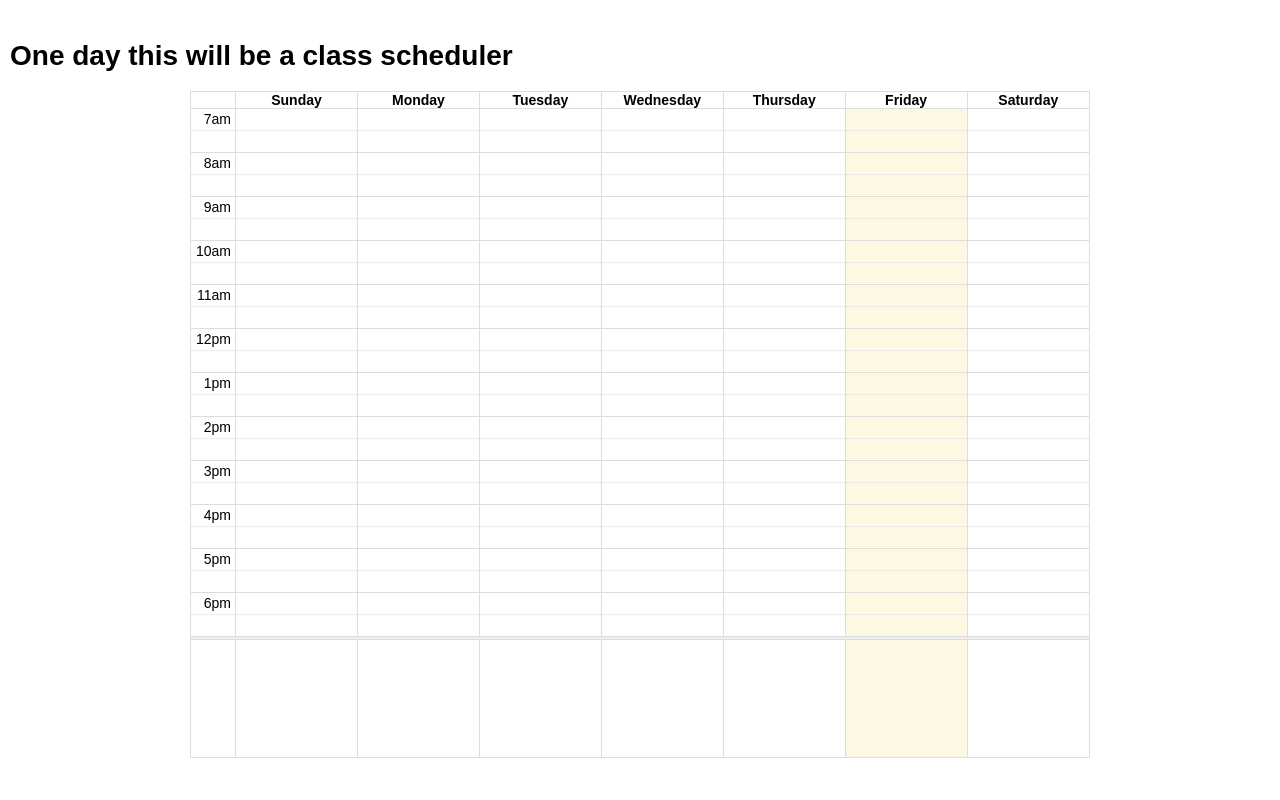
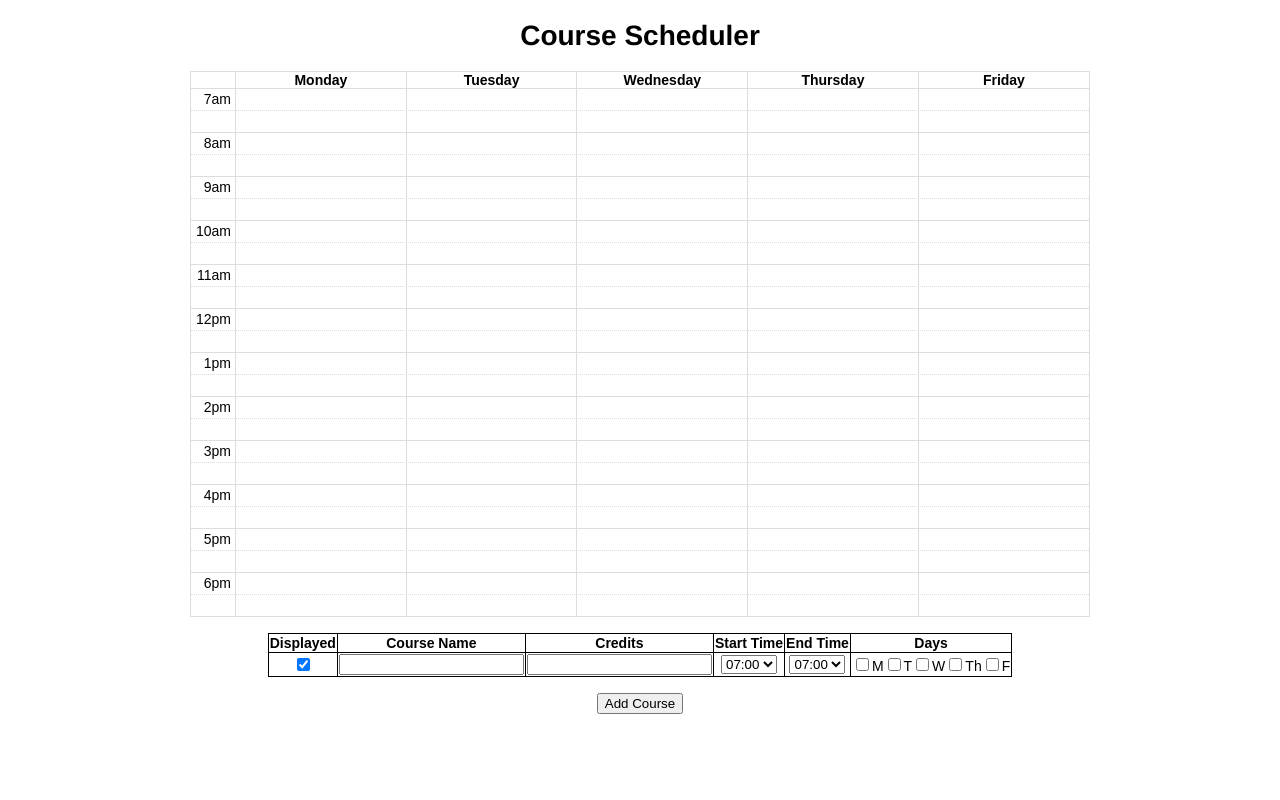
Before and after one commit to theyer/CoursePlanner, a Flask app: page / in a window 1280 px wide. Run offline with Flask 2, Linux system fonts and the light colour scheme.

Commit message:
First working prototype (:
Core functionality is present:
  * Add course to list and calendar
  * Toggle course being displayed on cal

```diff
--- a/static/script.js
+++ b/static/script.js
@@ -1,7 +1,206 @@
-'use strict';
+// TODO: Learn some JS best practices because I'm sure it's not this...
+//   - Better way to do global calendar obj?
+//   - Submit new course as a form?
+//   - Hook into elements by ID rather than excessive indexing?
+//   - Better way to create initial table?
+//   - Maybe use JQuery?
 
-window.addEventListener('load', function () {
+var calendar;  // Global calendar object, created on DOMContentLoaded.
+var TIMES = ["07:00", "07:30", "08:00", "08:30", "09:00", "09:30",
+    "10:00", "10:30", "11:00", "11:30", "12:00", "12:30",
+    "13:00", "13:30", "14:00", "14:30", "15:00", "15:30",
+    "16:00", "16:30", "17:00", "17:30", "18:00", "18:30",
+    "19:00"];
 
-  console.log("Hello World!");
+function getDaysOfWeek(week_checkboxes) {
+    var days = []
+    // Skip over "label" elements.
+    if (week_checkboxes[0].checked) days.push(1);
+    if (week_checkboxes[2].checked) days.push(2);
+    if (week_checkboxes[4].checked) days.push(3);
+    if (week_checkboxes[6].checked) days.push(4);
+    if (week_checkboxes[8].checked) days.push(5);
+    return days;
+}
 
+function createTimeDropdown(id) {
+    var dropdown = document.createElement("select");
+    if (id != undefined) dropdown.setAttribute('id', id);
+    for (let time of TIMES) {
+        var option = document.createElement("option");
+        option.value = time;
+        option.innerHTML = time;
+        dropdown.appendChild(option);
+    }
+    return dropdown;
+}
+
+function createLabel(label_text) {
+    var label = document.createElement("label");
+    label.innerHTML = label_text;
+    return label;
+}
+
+function createCheckbox(is_checked, is_disabled, id, onclick) {
+    var checkbox = document.createElement("input");
+    checkbox.setAttribute("type", "checkbox");
+    if (id != undefined) checkbox.setAttribute("id", id);
+    if (onclick != undefined) checkbox.setAttribute("onclick", onclick);
+    checkbox.disabled = is_disabled;
+    checkbox.checked = is_checked;
+    return checkbox;
+}
+
+function addCourse() {
+    var is_displayed = document.getElementById('new_is_displayed').checked;
+    var course_name = document.getElementById('new_course_name').value;
+    var course_credits = document.getElementById('new_course_credits').value;
+    var start_time = document.getElementById('new_start_time').value;
+    var end_time = document.getElementById('new_end_time').value;
+    var is_monday = document.getElementById('new_monday').checked;
+    var is_tuesday = document.getElementById('new_tuesday').checked;
+    var is_wednesday = document.getElementById('new_wednesday').checked;
+    var is_thursday = document.getElementById('new_thursday').checked;
+    var is_friday = document.getElementById('new_friday').checked;
+
+    var table = document.getElementById('course_table');
+    var insert_index = table.rows.length - 1;
+    var row = table.insertRow(insert_index);
+
+    var is_displayed_cell = row.insertCell(0);
+    is_displayed_cell.setAttribute('class', 'is_displayed_col');
+    var is_displayed_checkbox = createCheckbox(is_displayed, /*is_disabled*/false, 'is_displayed_' + course_name, 'renderEvents();');
+    is_displayed_cell.appendChild(is_displayed_checkbox);
+
+    row.insertCell(1).innerHTML = course_name;
+    row.insertCell(2).innerHTML = course_credits;
+    row.insertCell(3).innerHTML = start_time;
+    row.insertCell(4).innerHTML = end_time;
+
+    var days_cell = row.insertCell(5);
+    // Monday
+    days_cell.appendChild(createCheckbox(is_monday, /*is_disabled=*/true));
+    days_cell.appendChild(createLabel("M"));
+    // Tuesday
+    days_cell.appendChild(createCheckbox(is_tuesday, /*is_disabled=*/true));
+    days_cell.appendChild(createLabel("T"));
+    // Wednesday
+    days_cell.appendChild(createCheckbox(is_wednesday, /*is_disabled=*/true));
+    days_cell.appendChild(createLabel("W"));
+    // Thursday
+    days_cell.appendChild(createCheckbox(is_thursday, /*is_disabled=*/true));
+    days_cell.appendChild(createLabel("Th"));
+    // Friday
+    days_cell.appendChild(createCheckbox(is_friday, /*is_disabled=*/true));
+    days_cell.appendChild(createLabel("F"));
+
+    renderEvents();
+}
+
+function clearAllEvents() {
+    var events = calendar.getEvents();
+    for (let event of events) {
+        event.remove();
+    }
+}
+
+function renderEvents() {
+    clearAllEvents();
+
+    var table = document.getElementById('course_table')
+    var num_rows = table.rows.length;
+    if (num_rows <= 2) return;  // No courses.
+
+    var events = [];
+    for (let index = 1; index < num_rows - 1; index++) {
+        var row = table.rows[index];
+        if (!row.cells[0].firstChild.checked) continue;  // "Displayed" is unchecked.
+
+        var course_name = row.cells[1].innerText;
+        var start_time = row.cells[3].innerText;
+        var end_time = row.cells[4].innerText;
+        var daysOfWeek = getDaysOfWeek(row.cells[5].children);
+        events.push({
+            id: course_name,
+            title: course_name,
+            startTime: start_time,
+            endTime: end_time,
+            daysOfWeek: daysOfWeek
+        });
+    }
+
+    for (let event of events) {
+        console.log(event);
+        calendar.addEvent(event);
+    }
+    calendar.render();
+}
+
+function buildCourseTable() {
+    var table = document.createElement("table");
+    table.setAttribute('id', 'course_table');
+
+    var header_row = table.insertRow(0);
+    header_row.insertCell(0).outerHTML = "<th>Displayed</th>";
+    header_row.insertCell(1).outerHTML = "<th>Course Name</th>";
+    header_row.insertCell(2).outerHTML = "<th>Credits</th>";
+    header_row.insertCell(3).outerHTML = "<th>Start Time</th>";
+    header_row.insertCell(4).outerHTML = "<th>End Time</th>";
+    header_row.insertCell(5).outerHTML = "<th>Days</th>";
+
+    var new_course_row = table.insertRow(1);
+    var displayed_cell = new_course_row.insertCell(0);
+    displayed_cell.setAttribute('class', 'is_displayed_col');
+    displayed_cell.appendChild(createCheckbox(true, false, 'new_is_displayed'));
+    new_course_row.insertCell(1).innerHTML = "<input type='text' id='new_course_name'>";
+    new_course_row.insertCell(2).innerHTML = "<input type='text' id='new_course_credits'>";
+    new_course_row.insertCell(3).appendChild(createTimeDropdown('new_start_time'));
+    new_course_row.insertCell(4).appendChild(createTimeDropdown('new_end_time'));
+    var days_cell = new_course_row.insertCell(5);
+    // Monday
+    days_cell.appendChild(createCheckbox(false, /*is_disabled=*/false, 'new_monday'));
+    days_cell.appendChild(createLabel("M"));
+    // Tuesday
+    days_cell.appendChild(createCheckbox(false, /*is_disabled=*/false, 'new_tuesday'));
+    days_cell.appendChild(createLabel("T"));
+    // Wednesday
+    days_cell.appendChild(createCheckbox(false, /*is_disabled=*/false, 'new_wednesday'));
+    days_cell.appendChild(createLabel("W"));
+    // Thursday
+    days_cell.appendChild(createCheckbox(false, /*is_disabled=*/false, 'new_thursday'));
+    days_cell.appendChild(createLabel("Th"));
+    // Friday
+    days_cell.appendChild(createCheckbox(false, /*is_disabled=*/false, 'new_friday'));
+    days_cell.appendChild(createLabel("F"));
+
+    var add_course_button = document.createElement("button");
+    add_course_button.setAttribute('onclick', 'addCourse();');
+    add_course_button.innerHTML = 'Add Course';
+
+    document.getElementById('course_list').appendChild(table);
+    document.getElementById('course_list').appendChild(document.createElement("br"));
+    document.getElementById('course_list').appendChild(add_course_button);
+}
+
+document.addEventListener('DOMContentLoaded', function () {
+    var calendarEl = document.getElementById('calendar');
+    calendar = new FullCalendar.Calendar(calendarEl, {
+        plugins: ['timeGrid'],
+        defaultView: 'timeGridWeek',
+        header: false,
+        footer: false,
+        aspectRatio: 1.5,
+        height: "auto",
+        columnHeaderFormat: { weekday: 'long' },
+        allDaySlot: false,
+        // TODO: set min/max dynamically?
+        minTime: '07:00:00',
+        maxTime: '19:00:00',
+        // Set "today" to a weekend, then hide weekends to avoid highlighting today.
+        now: '2020-04-05',
+        weekends: false,
+    });
+    calendar.render();
+
+    buildCourseTable();
 });
--- a/static/style.css
+++ b/static/style.css
@@ -1,4 +1,35 @@
 body {
+  margin: 20px 10px;
+  padding: 0;
+  font-family: Arial, Helvetica Neue, Helvetica, sans-serif;
+  font-size: 14px;
+}
+
+#title {
   font-family: "helvetica", sans-serif;
   text-align: center;
 }
+
+#calendar {
+  max-width: 900px;
+  margin: 0 auto;
+}
+
+#course_list_container {
+  text-align: center;
+}
+
+#course_list {
+  display: inline-block;
+}
+
+#course_table,
+th,
+td {
+  border: 1px solid black;
+  border-collapse: collapse;
+}
+
+.is_displayed_col {
+  text-align: center;
+}
--- a/templates/index.html
+++ b/templates/index.html
@@ -1,58 +1,25 @@
 <!doctype html>
 <html>
 <head>
-  <title>Class Scheduler</title>
+  <title>Course Scheduler</title>
   <meta charset='utf-8' />
+  <link href='../static/style.css' rel='stylesheet' />
   <link href='../static/fullcalendar/core/main.css' rel='stylesheet' />
   <link href='../static/fullcalendar/daygrid/main.css' rel='stylesheet' />
   <link href='../static/fullcalendar/timegrid/main.css' rel='stylesheet' />
   <script src='../static/fullcalendar/core/main.js'></script>
-  <!--<script src='../packages/interaction/main.js'></script>-->
   <script src='../static/fullcalendar/daygrid/main.js'></script>
   <script src='../static/fullcalendar/timegrid/main.js'></script>
-  <script>
-
-    document.addEventListener('DOMContentLoaded', function() {
-      var calendarEl = document.getElementById('calendar');
-
-      var calendar = new FullCalendar.Calendar(calendarEl, {
-          plugins: [ 'timeGrid' ],
-          defaultView: 'timeGridWeek',
-          header: false,
-          footer: false,
-          // like 'Monday', for day views
-          columnHeaderFormat: { weekday: 'long' },
-          allDaySlot: false,
-          // TODO: set min/max dynamically
-          minTime: "07:00:00",
-          maxTime: "19:00:00",
-        });
-
-      calendar.render();
-    });
-
-  </script>
-  <style>
-
-    body {
-      margin: 40px 10px;
-      padding: 0;
-      font-family: Arial, Helvetica Neue, Helvetica, sans-serif;
-      font-size: 14px;
-    }
-
-    #calendar {
-      max-width: 900px;
-      margin: 0 auto;
-    }
-
-  </style>
+  <script src='../static/script.js'></script>
 </head>
 <body>
-
-  <h1>One day this will be a class scheduler</h1>
+  <h1 id='title'>Course Scheduler</h1>
 
   <div id='calendar'></div>
-
+  <br>
+  <div id='course_list_container'>
+    <div id='course_list'>
+    </div>
+  </div>
 </body>
 </html>
```
